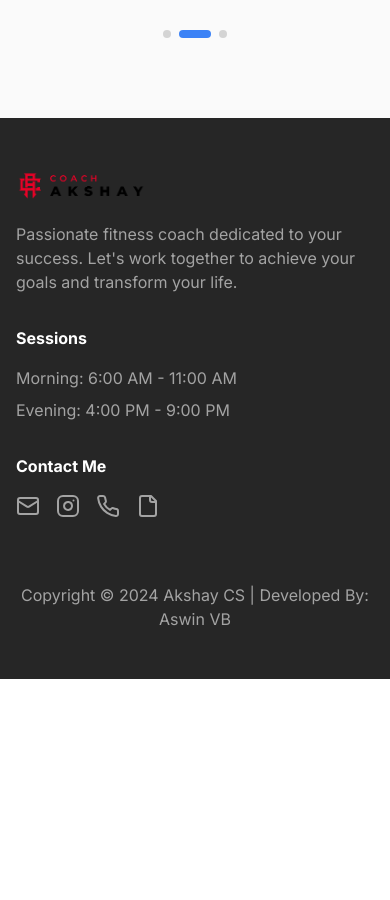
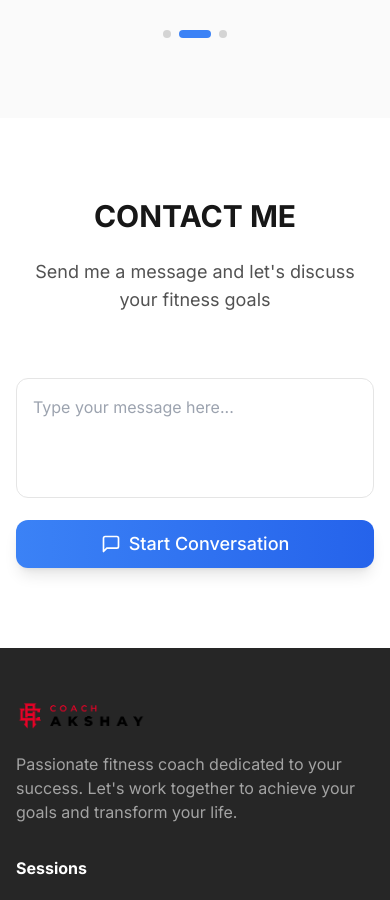
Before and after one commit to aswinzz/coach-akshay, a Next.js app: page / in a window 390 px wide. Shown: the part 8907-9807 px from the top of the page. Before the commit the page ends 9586 px from the top, so only its background shows below. Built offline with nearby package versions, Linux system fonts and the light colour scheme.

Commit message:
feat: update contact

```diff
--- a/components/sections/contact.tsx
+++ b/components/sections/contact.tsx
@@ -1,30 +1,50 @@
+"use client"
+
+import { useState } from "react"
 import { Button } from "../ui/button"
-import { Input } from "../ui/input"
+import { MessageSquare } from "lucide-react"
 
 export function ContactSection() {
+  const [message, setMessage] = useState("")
+
+  const handleSubmit = (e: React.FormEvent) => {
+    e.preventDefault()
+    // WhatsApp link with pre-filled message
+    const whatsappLink = `https://wa.me/919744962827?text=${encodeURIComponent(message)}`
+    window.open(whatsappLink, '_blank')
+  }
+
   return (
-    // <section id="contact" className="py-20 bg-white dark:bg-neutral-900">
-    //   <div className="container mx-auto px-4">
-    //     <h2 className="text-3xl font-bold text-center mb-12">CONTACT ME</h2>
-    //     <div className="max-w-md mx-auto">
-    //       <div className="space-y-4">
-    //         <Input placeholder="Your Name" />
-    //         <Input type="email" placeholder="Your Email" />
-    //         <Input type="tel" placeholder="Your Phone" />
-    //         <textarea
-    //           className="w-full rounded-md border border-neutral-200 dark:border-neutral-800 p-3 min-h-[100px]"
-    //           placeholder="Your Message"
-    //         />
-    //         <Button className="w-full">Send Message</Button>
-    //       </div>
+    <section id="contact" className="py-20 bg-white">
+      <div className="container mx-auto px-4">
+        <div className="max-w-3xl mx-auto text-center mb-16">
+          <h2 className="text-3xl md:text-4xl font-bold text-neutral-900 mb-6">
+            CONTACT ME
+          </h2>
+          <p className="text-lg text-neutral-600">
+            Send me a message and let's discuss your fitness goals
+          </p>
+        </div>
 
-    //       <div className="mt-8 text-center space-y-2">
-    //         <p>Email: coachakshay347@gmail.com</p>
-    //         <p>Phone: +91 9744962827</p>
-    //       </div>
-    //     </div>
-    //   </div>
-    // </section>
-    <></>
+        <div className="max-w-md mx-auto">
+          <form onSubmit={handleSubmit} className="space-y-4">
+            <textarea
+              value={message}
+              onChange={(e) => setMessage(e.target.value)}
+              className="w-full rounded-xl border border-neutral-200 p-4 min-h-[120px] resize-none focus:outline-none focus:ring-2 focus:ring-blue-500"
+              placeholder="Type your message here..."
+              required
+            />
+            <Button
+              type="submit"
+              className="w-full bg-gradient-to-r from-blue-500 to-blue-600 hover:from-blue-600 hover:to-blue-700 text-white py-6 rounded-xl text-lg font-medium shadow-lg hover:shadow-xl transition-all duration-200 flex items-center justify-center gap-2 group"
+            >
+              <MessageSquare className="w-5 h-5" />
+              <span>Start Conversation</span>
+            </Button>
+          </form>
+        </div>
+      </div>
+    </section>
   )
 }
```
